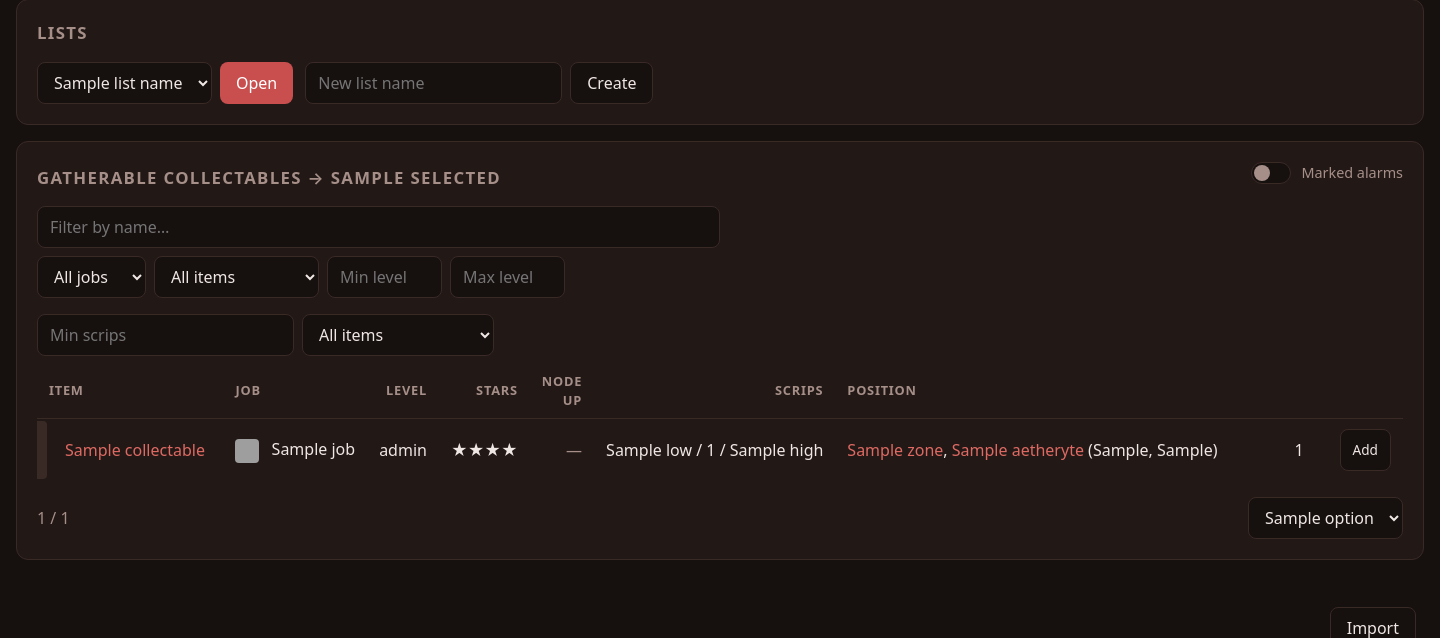
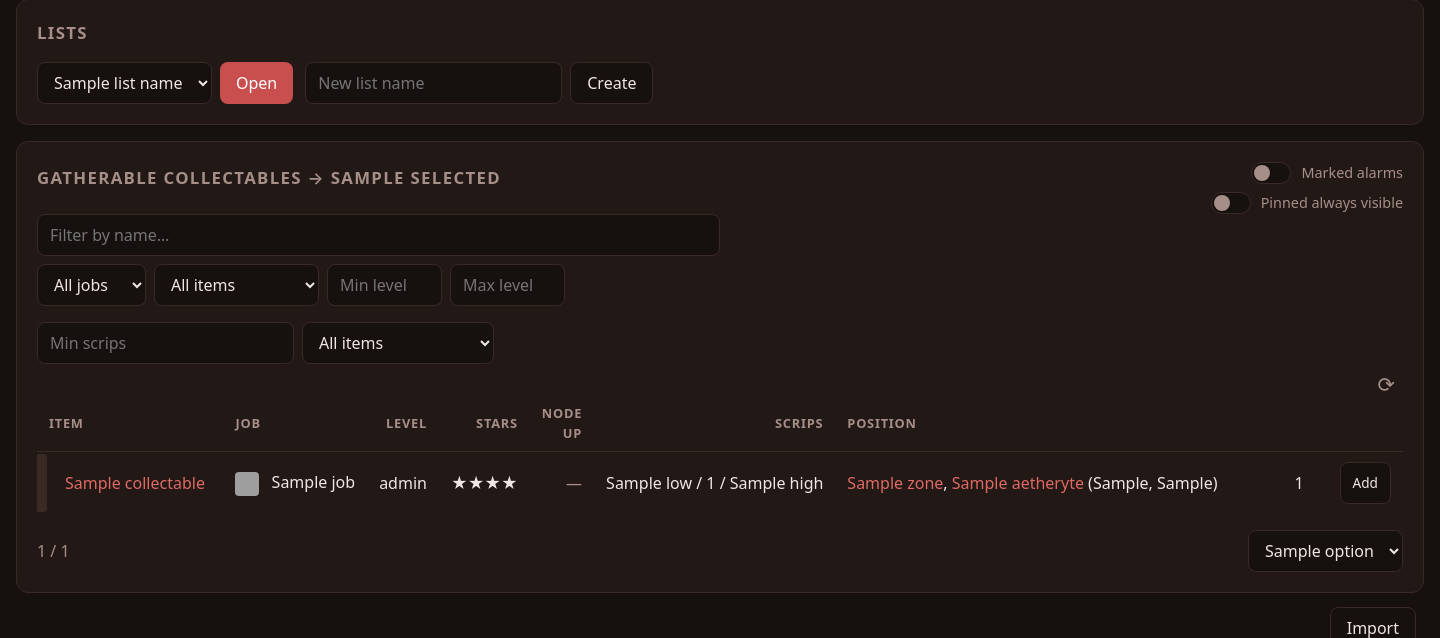
Before and after one commit to Wood-ruff/FF14GatherListBuilder, a Flask app: template templates/collectables.html in a window 1440 px wide. Shown: the part 127-765 px from the top of the page. Run offline with Flask 3, Linux system fonts and the light colour scheme; the template is opened without the code that fills it: most values are stand-ins (such as "Sample title", 1, 10 or a date in 2020); grey boxes are pictures that could not be loaded.

Commit message:
added persistent sticky items support, added pagination to collectable lists

```diff
--- a/routes.py
+++ b/routes.py
@@ -56,6 +56,21 @@ def pagination_args(entries):
     }
 
 
+def persisted_pins(store, entries):
+    """Return the entries pinned in the browser, when pin persistence is switched on."""
+    if request.cookies.get(f"pin-persist-{store}") != "1":
+        return []
+    raw = request.cookies.get(f"pins-{store}", "")
+    ids = {int(part) for part in raw.split("-") if part.isdigit()}
+    return [entry for entry in entries if entry["game_id"] in ids]
+
+
+def with_pins_first(entries, pinned):
+    """Put pinned entries first and drop their duplicates from the page entries."""
+    pinned_ids = {entry["game_id"] for entry in pinned}
+    return pinned + [entry for entry in entries if entry["game_id"] not in pinned_ids]
+
+
 def page_context(selected, active_tab):
     """Build the template values shared by all pages."""
     return {
@@ -104,7 +119,9 @@ def show_collectables():
         shop,
         name_filter,
     )
+    pinned = persisted_pins("collectables", lists.get_collectables(sort, direction))
     collectables, pagination = pagination_args(collectables)
+    collectables = with_pins_first(collectables, pinned)
     return render_template(
         "collectables.html",
         collectables=collectables,
@@ -145,7 +162,9 @@ def show_craftables():
         int(min_scrips) if min_scrips.isdigit() else None,
         name_filter,
     )
+    pinned = persisted_pins("craftables", lists.get_craftables(sort, direction, scrip_mode="all"))
     craftables, pagination = pagination_args(craftables)
+    craftables = with_pins_first(craftables, pinned)
     return render_template(
         "craftables.html",
         craftables=craftables,
--- a/static/filters.js
+++ b/static/filters.js
@@ -30,3 +30,9 @@ for (const form of document.querySelectorAll(".filters")) {
   setupLiveFilters(form);
   refocusNameFilter(form);
 }
+
+for (const button of document.querySelectorAll(".refresh-page")) {
+  button.addEventListener("click", function () {
+    location.reload();
+  });
+}
--- a/static/sticky.js
+++ b/static/sticky.js
@@ -39,6 +39,12 @@ function saveLocalSticky(store, id, sticky) {
     }
     localStorage.setItem("sticky-" + store, JSON.stringify(Array.from(ids)));
   } catch (error) {}
+  syncPinCookie(store);
+}
+
+function syncPinCookie(store) {
+  const ids = loadLocalSticky(store);
+  document.cookie = "pins-" + store + "=" + ids.join("-") + ";path=/;max-age=31536000;SameSite=Lax";
 }
 
 function restoreLocalSticky() {
@@ -54,16 +60,39 @@ function restoreLocalSticky() {
   }
 }
 
+function pinPersistOn(store) {
+  return document.cookie.includes("pin-persist-" + store + "=1");
+}
+
 function setupStickyToggles() {
   for (const button of document.querySelectorAll(".sticky-toggle")) {
     button.addEventListener("click", function () {
       const sticky = button.closest("tr").classList.toggle("sticky");
       persistSticky(button, sticky);
       updateStickyOffsets();
+      if (!sticky && button.dataset.store && pinPersistOn(button.dataset.store)) {
+        location.reload();
+      }
     });
   }
 }
 
+function setupPinPersistToggle() {
+  const toggle = document.getElementById("pin-persist-toggle");
+  if (toggle === null) {
+    return;
+  }
+  const store = toggle.dataset.store;
+  syncPinCookie(store);
+  toggle.checked = pinPersistOn(store);
+  toggle.addEventListener("change", function () {
+    document.cookie = "pin-persist-" + store + "=" + (toggle.checked ? "1" : "0") +
+      ";path=/;max-age=31536000;SameSite=Lax";
+    location.reload();
+  });
+}
+
 restoreLocalSticky();
 setupStickyToggles();
+setupPinPersistToggle();
 updateStickyOffsets();
--- a/static/style.css
+++ b/static/style.css
@@ -130,6 +130,13 @@ main {
   align-items: baseline;
 }
 
+.switch-stack {
+  display: flex;
+  flex-direction: column;
+  gap: 8px;
+  align-items: flex-end;
+}
+
 .switch {
   display: flex;
   align-items: center;
@@ -200,6 +207,26 @@ form {
 .name-filter {
   flex: none;
   width: 50%;
+}
+
+.grid-tools {
+  display: flex;
+  justify-content: flex-end;
+}
+
+.refresh-page {
+  background: none;
+  border: none;
+  color: var(--text-muted);
+  font-size: 1.3rem;
+  line-height: 1;
+  padding: 2px 8px;
+  cursor: pointer;
+}
+
+.refresh-page:hover {
+  background: none;
+  color: var(--text);
 }
 
 .pagination {
--- a/templates/collectables.html
+++ b/templates/collectables.html
@@ -14,10 +14,16 @@
     <section class="card">
       <div class="card-head">
         <h2>{{ t("tab_collectables") }}{% if selected %} → {{ selected }}{% endif %}</h2>
-        <label class="switch">
-          <input type="checkbox" id="marked-alarm-toggle">
-          {{ t("marked_alarms") }}
-        </label>
+        <div class="switch-stack">
+          <label class="switch">
+            <input type="checkbox" id="marked-alarm-toggle">
+            {{ t("marked_alarms") }}
+          </label>
+          <label class="switch">
+            <input type="checkbox" id="pin-persist-toggle" data-store="collectables">
+            {{ t("pins_persist") }}
+          </label>
+        </div>
       </div>
 
       <form method="get" action="/collectables" class="filters" id="collectable-filters">
@@ -51,6 +57,10 @@
           <option value="all">{{ t("all_items") }}</option>
           <option value="marked">{{ t("marked_filter_only") }}</option>
         </select>
+      </div>
+
+      <div class="grid-tools">
+        <button type="button" class="refresh-page" title="{{ t('refresh') }}">&#10227;</button>
       </div>
 
       {% if collectables %}
--- a/translations/de.json
+++ b/translations/de.json
@@ -6,6 +6,7 @@
   "alarm_on": "Alarm an",
   "alarm_test": "Test",
   "marked_alarms": "Markierte Alarme",
+  "pins_persist": "Angeheftete immer sichtbar",
   "marked_filter_only": "Nur markierte Items",
   "alarm_mark_tooltip": "Alarm auslösen, wenn dieses Vorkommen erscheint (markierte Alarme müssen an sein)",
   "alarm_test_title": "Gewählten Alarm abspielen",
@@ -65,6 +66,7 @@
   "no_scrip_items": "Items ohne Scrips",
   "no_matches": "Keine Treffer — Filter lockern oder Verbindung prüfen und neu laden.",
   "per_page": "Einträge pro Seite",
+  "refresh": "Aktualisieren",
   "add_with_materials": "+ Materialien",
   "suggest_toggle_title": "Vorschläge anzeigen",
   "toast_copied": "Item kopiert — im Chat einfügen und Tab drücken für einen Link",
--- a/translations/en.json
+++ b/translations/en.json
@@ -6,6 +6,7 @@
   "alarm_on": "Alarm on",
   "alarm_test": "Test",
   "marked_alarms": "Marked alarms",
+  "pins_persist": "Pinned always visible",
   "marked_filter_only": "Only alarm-marked",
   "alarm_mark_tooltip": "Sound the alarm when this node comes up (needs marked alarms on)",
   "alarm_test_title": "Play the selected alarm",
@@ -65,6 +66,7 @@
   "no_scrip_items": "No scrip items",
   "no_matches": "Nothing matches — loosen the filters, or check the connection and reload.",
   "per_page": "Items per page",
+  "refresh": "Refresh",
   "add_with_materials": "Add + materials",
   "suggest_toggle_title": "Show suggestions",
   "toast_copied": "Item copied to clipboard — paste in chat and press Tab for a link",
```
Also changed, not shown: templates/craftables.html (+11 -1 lines), tests/test_routes.py (+23 -0 lines), translations/_template.json (+8 -0 lines).
